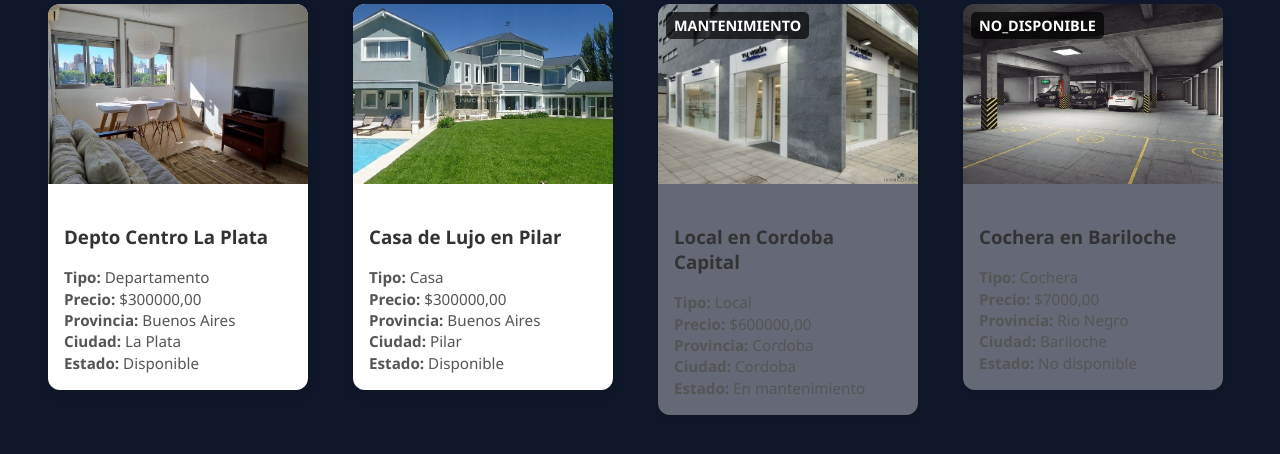
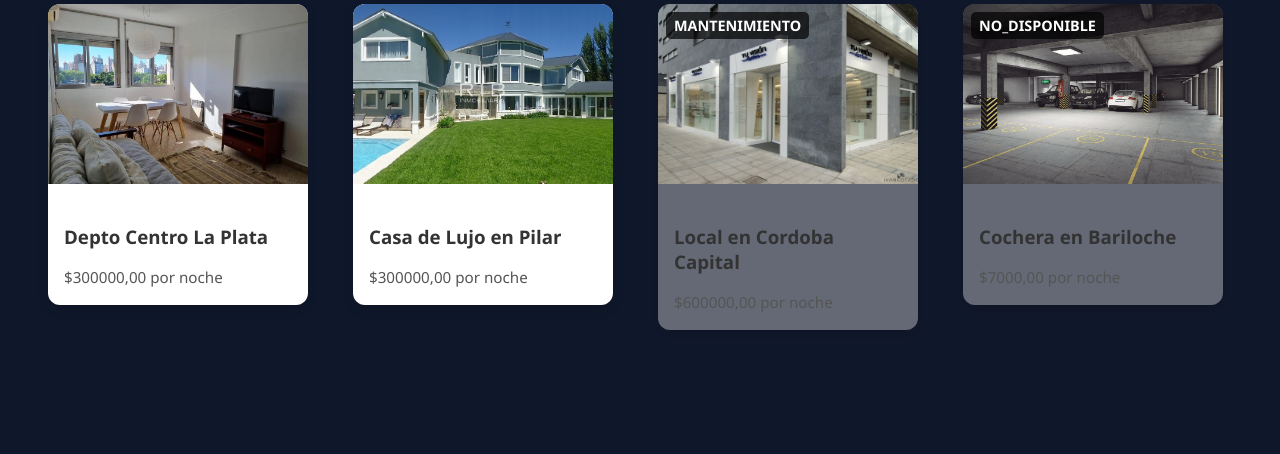
Before and after one commit to tomaspaoletti00/Ingenieria-de-Software-2, a Django app: page /inmuebles/inmuebles/ in a window 1280 px wide. Shown: the part 290-744 px from the top of the page. Run offline with Django 5.2, Linux system fonts and the light colour scheme; data comes from the database, SQL or seed files in the repository; both versions use the stored data as it was after the commit.

Commit message:
Corrigiendo

```diff
--- a/gestion_inmuebles/forms.py
+++ b/gestion_inmuebles/forms.py
@@ -93,7 +93,6 @@ class FormularioCochera(InmuebleForm):
 
     def __init__(self, *args, **kwargs):
         super().__init__(*args, **kwargs)
-        self.fields['tiempo'].choices = TIEMPO_COCHERA
         self.fields['largo_plaza'].label = "Largo de la plaza (m²)"
         self.fields['ancho_plaza'].label = "Ancho de la plaza (m²)"
 
--- a/templates/gestion_inmuebles/listaInmuebles.html
+++ b/templates/gestion_inmuebles/listaInmuebles.html
@@ -267,11 +267,8 @@
                         {% endif %}
                         <div class="card-content">
                             <h3>{{ inmueble.nombre }}</h3>
-                            <p><strong>Tipo:</strong> {{ inmueble.tipo }}</p>
-                            <p><strong>Precio:</strong> ${{ inmueble.precio }}</p>
-                            <p><strong>Provincia:</strong> {{ inmueble.provincia }}</p>
-                            <p><strong>Ciudad:</strong> {{ inmueble.ciudad }}</p>
-                            <p><strong>Estado:</strong> {{ inmueble.get_estado_display }}</p>
+                            <p>${{ inmueble.precio }} por noche</p>
+
                         </div>
                     </div>
                 </a>
@@ -289,11 +286,8 @@
                         {% endif %}
                         <div class="card-content">
                             <h3>{{ inmueble.nombre }}</h3>
-                            <p><strong>Tipo:</strong> {{ inmueble.tipo }}</p>
-                            <p><strong>Precio:</strong> ${{ inmueble.precio }}</p>
-                            <p><strong>Provincia:</strong> {{ inmueble.provincia }}</p>
-                            <p><strong>Ciudad:</strong> {{ inmueble.ciudad }}</p>
-                            <p><strong>Estado:</strong> {{ inmueble.get_estado_display }}</p>
+                            <p>${{ inmueble.precio }} por noche</p>
+
                         </div>
                     </div>
                 </a>
```
Also changed, not shown: db.sqlite3.
